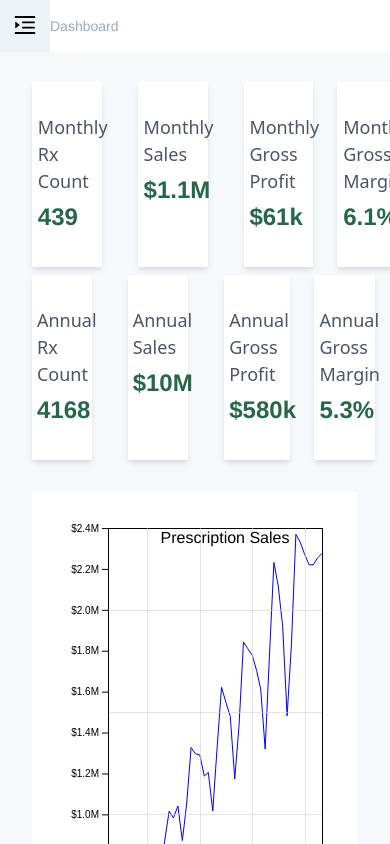
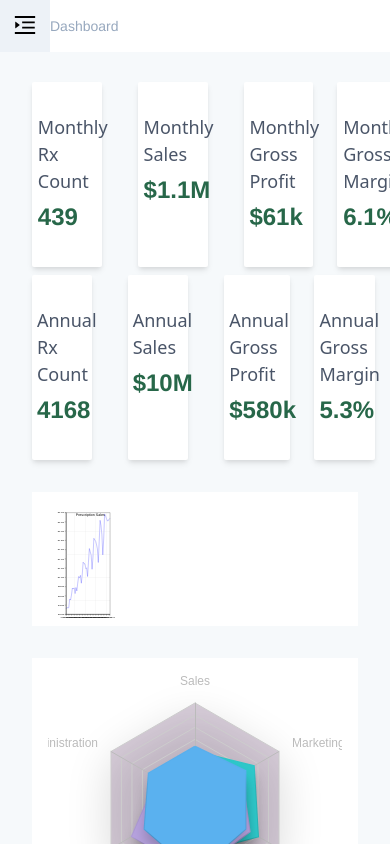
Before and after one commit to dgreiss/pharmacy-dashboard, a Vue app: page /permission#/dashboard in a window 390 px wide. Shown: the top 844 px of the page. Built offline with nearby package versions, Linux system fonts and the light colour scheme.

Commit message:
responsive chart

```diff
--- a/src/views/dashboard/admin/components/LineChart.vue
+++ b/src/views/dashboard/admin/components/LineChart.vue
@@ -19,7 +19,7 @@ export default {
   },
   watch: {
     chartData: function() {
-      const margin = { top: 20, right: 20, bottom: 30, left: 60 };
+      const margin = { top: 20, right: 20, bottom: 30, left: 80 };
       const w = this.$refs.chart.offsetWidth;
       const h = 500;
 
@@ -96,9 +96,17 @@ export default {
     },
     createSVG: function(w, h, margin) {
       return d3.select(".chart")
+        .classed("svg-container", true)
+        // .append("svg")
+        // .attr("preserveAspectRatio", "xMinYMin meet")
+        // .attr("viewBox", "0 0 1200 500")
+        // .classed("svg-content-responsive", true)
         .append("svg")
-        .attr("width", w)
-        .attr("height", h)
+        .attr("preserveAspectRatio", "xMinYMin meet")
+        .attr("viewBox", "0 0 1300 500")
+        // .attr("width", w)
+        // .attr("height", h)
+        .classed("svg-content-responsive", true)
         .append("g")
         .attr("transform", "translate(" + margin.left + "," + margin.top + ")");
     },
@@ -166,4 +174,21 @@ export default {
   shape-rendering: crispEdges
 }
 
+.svg-container {
+  /*display: inline-block;*/
+  position: relative;
+  /*width: 100%;*/
+  padding-bottom: 40%;
+  /* aspect ratio */
+  /*vertical-align: top;*/
+  overflow: hidden;
+}
+
+.svg-content-responsive {
+  /*display: inline-block;*/
+  position: absolute;
+  /*top: 10px;*/
+  /*left: 0;*/
+}
+
 </style>
--- a/src/views/dashboard/admin/index.vue
+++ b/src/views/dashboard/admin/index.vue
@@ -1,9 +1,9 @@
 <template>
   <div class="dashboard-editor-container">
     <panel-group />
-    <el-row class="bg-white px-4 pt-4 mb-8">
+    <div class="bg-white px-4 pt-4 mb-8">
       <line-chart :chart-data="data" />
-    </el-row>
+    </div>
     <el-row :gutter="32">
       <el-col :xs="24" :sm="24" :lg="8">
         <div class="chart-wrapper">
```
